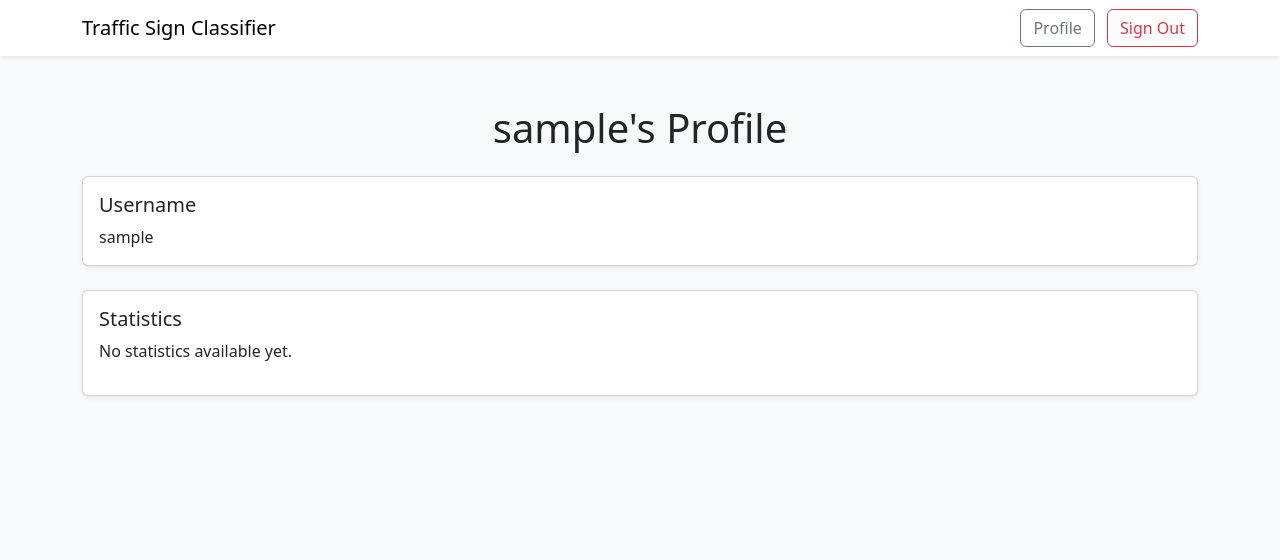
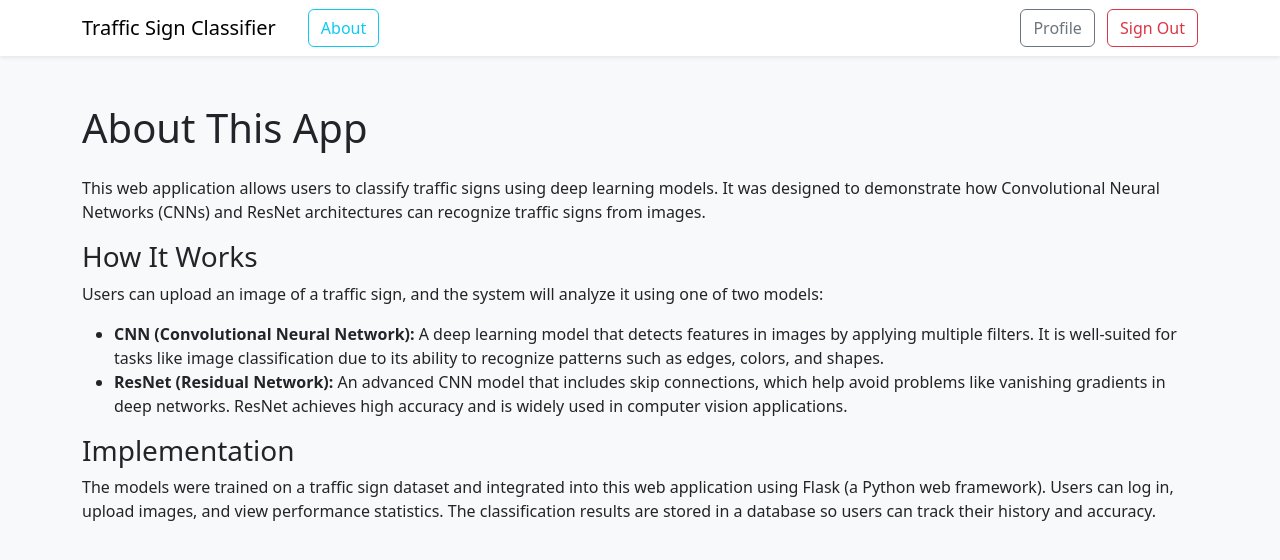
Before and after one commit to Tache-Stefan/Traffic-Sign-Classifier, a Flask app: page /about in a window 1280 px wide. Shown: the top 560 px of the page. Run offline with Flask 3, Linux system fonts and the light colour scheme; the visitor is signed in with stand-in values (Sample User, id 1).

Commit message:
Final version.

```diff
--- a/app/__init__.py
+++ b/app/__init__.py
@@ -8,12 +8,12 @@ from datetime import timedelta
 
 
 def create_app():
-    app = Flask(__name__)
+    app = Flask(__name__, static_folder='static')
 
     app.config["SQLALCHEMY_DATABASE_URI"] = os.getenv("DATABASE_URL")
     app.config["SECRET_KEY"] = os.getenv("SECRET_KEY")
 
-    UPLOAD_FOLDER = "static/uploads"
+    UPLOAD_FOLDER = os.path.join(app.root_path, 'static', 'uploads')
     os.makedirs(UPLOAD_FOLDER, exist_ok=True)
     app.config["UPLOAD_FOLDER"] = UPLOAD_FOLDER
 
--- a/app/controllers/main_controller.py
+++ b/app/controllers/main_controller.py
@@ -4,6 +4,7 @@ import os
 from app.models.user import UserStatistics, db
 from app.utils.classifier import predict_image
 from app.utils.config import GTSRB_labels
+from werkzeug.utils import secure_filename
 
 
 main_bp = Blueprint('main', __name__)
@@ -14,19 +15,31 @@ main_bp = Blueprint('main', __name__)
 def index():
     if request.method == "POST":
         file = request.files.get("file")
+        model_name = request.form.get("model")
+
         if not file or file.filename == "":
             return "No file uploaded"
-        filepath = os.path.join(current_app.config["UPLOAD_FOLDER"], file.filename)
+        if not model_name:
+            return "No model provided"
+        if not file.content_type.startswith("image/"):
+            return "Uploaded file is not an image."
+
+        filename = secure_filename(file.filename)
+        upload_folder = current_app.config["UPLOAD_FOLDER"]
+
+        filepath = os.path.join(upload_folder, filename)
         file.save(filepath)
-        prediction = predict_image(filepath)
-        return render_template("index.html", filename=file.filename,
+
+        prediction = predict_image(filepath, model_name)
+        return render_template("index.html", filename=filename,
                                prediction=prediction, label=GTSRB_labels[prediction])
     return render_template("index.html")
 
 
 @main_bp.route("/uploads/<filename>")
 def uploaded_file(filename):
-    return send_from_directory(current_app.config["UPLOAD_FOLDER"], filename)
+    upload_folder = os.path.join(current_app.root_path, 'static', 'uploads')
+    return send_from_directory(upload_folder, filename)
 
 
 @main_bp.route("/feedback", methods=["POST"])
@@ -57,3 +70,7 @@ def profile(username):
     label_stats = stats.get_label_statistics_summary() if stats else []
     return render_template("profile.html", user=current_user, stats=stats,
                                              label_stats=label_stats, GTSRB_labels=GTSRB_labels)
+
+@main_bp.route("/about")
+def about():
+    return render_template("about.html")
--- /dev/null
+++ b/app/templates/about.html
@@ -0,0 +1,47 @@
+<!DOCTYPE html>
+<html>
+<head>
+    <title>Traffic Sign Classifier</title>
+    <link rel="stylesheet" href="https://cdn.jsdelivr.net/npm/bootstrap@5.3.0/dist/css/bootstrap.min.css">
+</head>
+<body class="bg-light">
+
+    <nav class="navbar navbar-expand-lg navbar-light bg-white shadow-sm">
+        <div class="container">
+            <a class="navbar-brand" href="{{ url_for('main.index') }}">Traffic Sign Classifier</a>
+            <a href="{{ url_for('main.about') }}" class="btn btn-outline-info ms-3">About</a>
+            <div class="ms-auto">
+                {% if current_user.is_authenticated %}
+                    <a href="{{ url_for('main.profile', username=current_user.username) }}" class="btn btn-outline-secondary me-2">Profile</a>
+                    <a href="{{ url_for('auth.logout') }}" class="btn btn-outline-danger">Sign Out</a>
+                {% else %}
+                    <a href="{{ url_for('auth.register') }}" class="btn btn-outline-success me-2">Register</a>
+                    <a href="{{ url_for('auth.login') }}" class="btn btn-outline-primary">Login</a>
+                {% endif %}
+            </div>
+        </div>
+    </nav>
+
+    <div class="container mt-5">
+        <h1 class="mb-4">About This App</h1>
+        <p>
+            This web application allows users to classify traffic signs using deep learning models.
+            It was designed to demonstrate how Convolutional Neural Networks (CNNs) and ResNet architectures can recognize traffic signs from images.
+        </p>
+        <h3>How It Works</h3>
+        <p>
+            Users can upload an image of a traffic sign, and the system will analyze it using one of two models:
+        </p>
+        <ul>
+            <li><strong>CNN (Convolutional Neural Network):</strong> A deep learning model that detects features in images by applying multiple filters. It is well-suited for tasks like image classification due to its ability to recognize patterns such as edges, colors, and shapes.</li>
+            <li><strong>ResNet (Residual Network):</strong> An advanced CNN model that includes skip connections, which help avoid problems like vanishing gradients in deep networks. ResNet achieves high accuracy and is widely used in computer vision applications.</li>
+        </ul>
+        <h3>Implementation</h3>
+        <p>
+            The models were trained on a traffic sign dataset and integrated into this web application using Flask (a Python web framework).
+            Users can log in, upload images, and view performance statistics. The classification results are stored in a database so users can track their history and accuracy.
+        </p>
+    </div>
+
+</body>
+</html>
--- a/app/templates/login.html
+++ b/app/templates/login.html
@@ -11,6 +11,7 @@
     <nav class="navbar navbar-expand-lg navbar-light bg-white shadow-sm">
         <div class="container">
             <a class="navbar-brand" href="{{ url_for('main.index') }}">Traffic Sign Classifier</a>
+            <a href="{{ url_for('main.about') }}" class="btn btn-outline-info ms-3">About</a>
             <div class="ms-auto">
                 {% if current_user.is_authenticated %}
                     <a href="{{ url_for('auth.logout') }}" class="btn btn-outline-danger">Sign Out</a>
--- a/app/templates/profile.html
+++ b/app/templates/profile.html
@@ -9,6 +9,7 @@
     <nav class="navbar navbar-expand-lg navbar-light bg-white shadow-sm">
         <div class="container">
             <a class="navbar-brand" href="{{ url_for('main.index') }}">Traffic Sign Classifier</a>
+            <a href="{{ url_for('main.about') }}" class="btn btn-outline-info ms-3">About</a>
             <div class="ms-auto">
                 {% if current_user.is_authenticated %}
                     <a href="{{ url_for('main.profile', username=current_user.username) }}" class="btn btn-outline-secondary me-2">Profile</a>
--- a/app/templates/register.html
+++ b/app/templates/register.html
@@ -11,6 +11,7 @@
     <nav class="navbar navbar-expand-lg navbar-light bg-white shadow-sm">
         <div class="container">
             <a class="navbar-brand" href="{{ url_for('main.index') }}">Traffic Sign Classifier</a>
+            <a href="{{ url_for('main.about') }}" class="btn btn-outline-info ms-3">About</a>
             <div class="ms-auto">
                 {% if current_user.is_authenticated %}
                     <a href="{{ url_for('auth.logout') }}" class="btn btn-outline-danger">Sign Out</a>
--- a/app/utils/classifier.py
+++ b/app/utils/classifier.py
@@ -3,9 +3,9 @@ from train import load_model
 from app.utils import config
 
 
-def predict_image(image_path):
+def predict_image(image_path, model_path='app/classifiers/CNN.pth'):
     from PIL import Image
-    net = load_model()
+    net = load_model(model_path)
 
     image = Image.open(image_path).convert("RGB")
     image = config.transform(image).unsqueeze(0).to(config.device)
```
Also changed, not shown: app/templates/index.html (+9 -0 lines), model.py (+27 -3 lines), train.py (+6 -5 lines), 3 other files.
